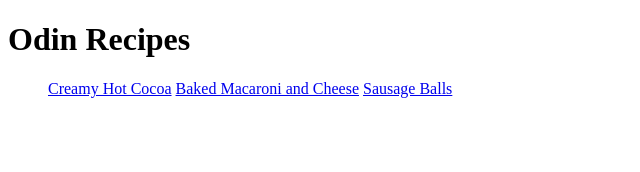
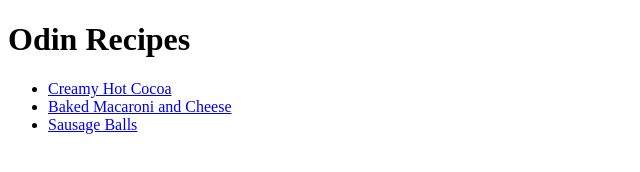
Before and after one commit to noveltee/odin-recipes, a plain HTML site: page index.html in a window 1280 px wide. Shown: the whole page, without its empty margins (0-640 px from the left). Drawn offline with Linux system fonts and the light colour scheme.

Commit message:
Fixed list in index. Still not sure why mac and cheese recipe not working.

```diff
--- a/index.html
+++ b/index.html
@@ -8,9 +8,9 @@
     <body>
         <h1>Odin Recipes</h1>
         <ul>
-            <a href="./recipes/hot_cocoa.html">Creamy Hot Cocoa</a>
-            <a href="./recipes/mac_and_cheese.html">Baked Macaroni and Cheese</a>
-            <a href="./recipes/sausage_balls.html">Sausage Balls</a>
+            <li><a href="./recipes/hot_cocoa.html">Creamy Hot Cocoa</a></li>
+            <li><a href="./recipes/mac_and_cheese.html">Baked Macaroni and Cheese</a></li>
+            <li><a href="./recipes/sausage_balls.html">Sausage Balls</a></li>
         </ul>
     </body>
 </html>
```
Also changed, not shown: recipes/hot_cocoa.html (+1 -1 lines).
